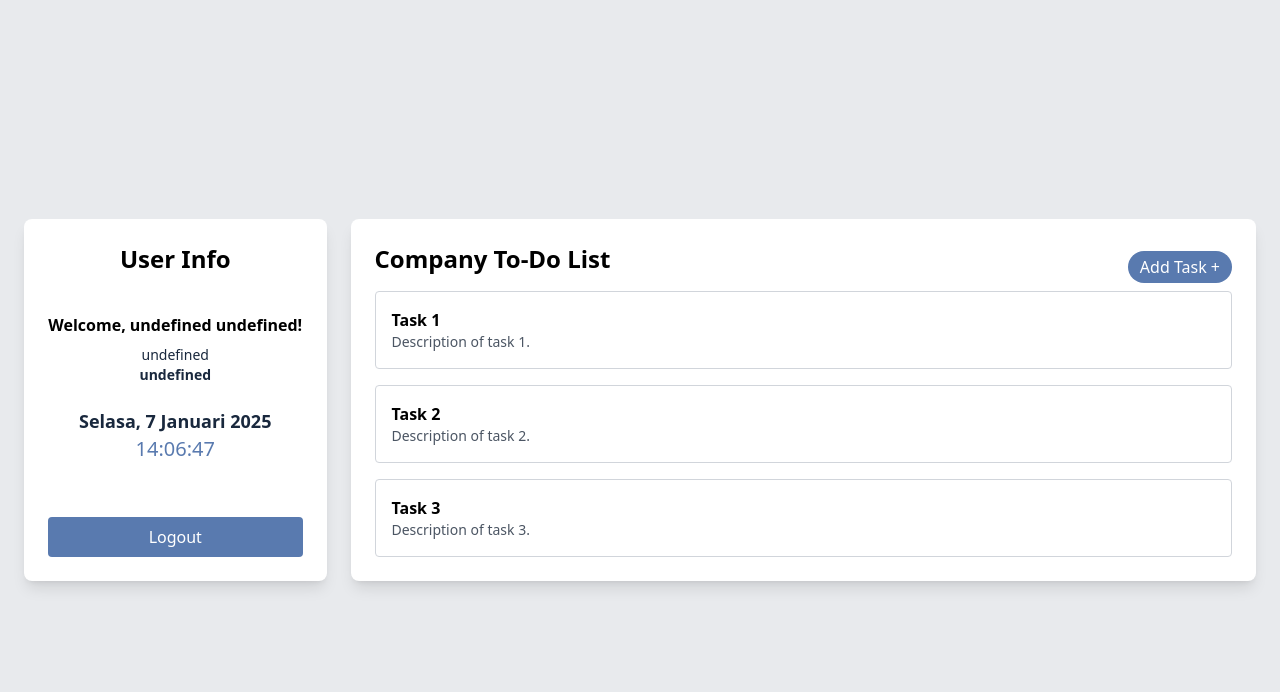
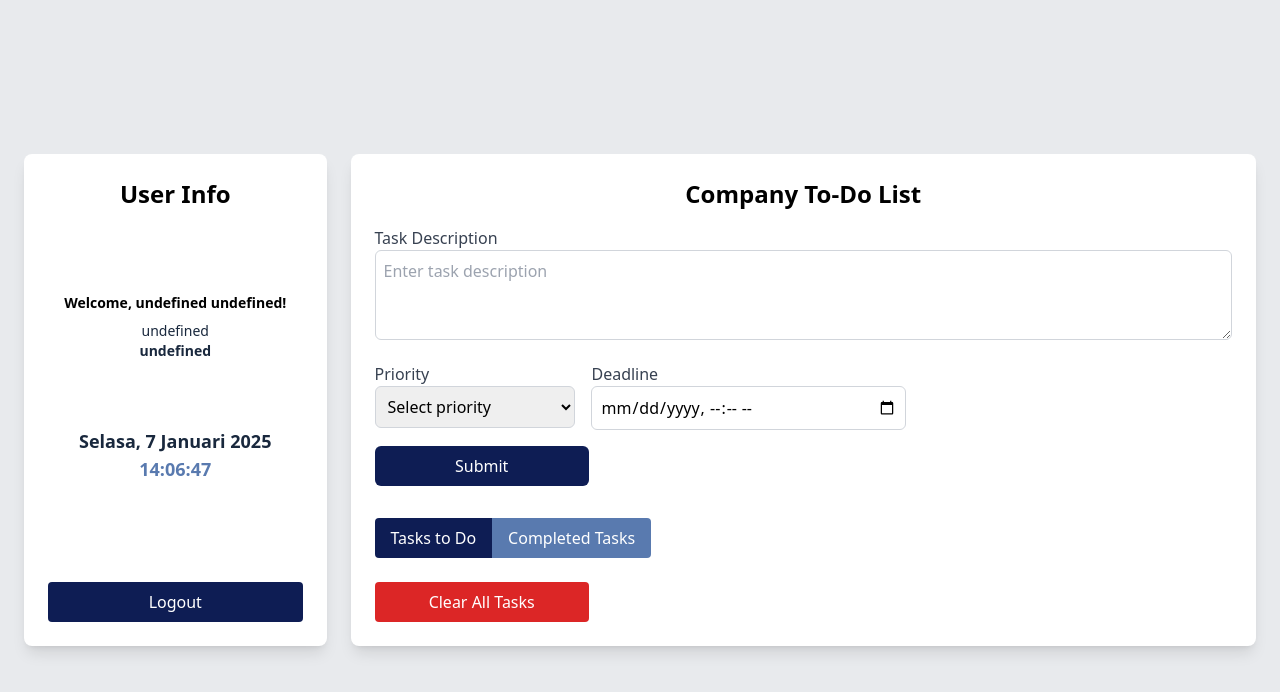
Before and after one commit to mnhentihu/todo-list, a plain HTML site: page pages/dashboard.html in a window 1280 px wide. Drawn offline with nearby package versions, Linux system fonts and the light colour scheme; sample sign-in values are in the browser's storage.

Commit message:
feat:setup project

```diff
--- a/pages/dashboard.html
+++ b/pages/dashboard.html
@@ -12,6 +12,7 @@
     />
     <script src="https://cdn.tailwindcss.com"></script>
     <script src="../script/dashboard.js" defer></script>
+    <script src="../script/tasks.js" defer></script>
     <script>
       tailwind.config = {
         theme: {
@@ -32,59 +33,132 @@
       };
     </script>
   </head>
-  <body class="bg-quinary min-h-screen flex items-center justify-center">
-    <div class="w-full max-w-screen-xl px-6">
-      <div class="flex gap-6">
-        <!-- Div 1: Card User -->
+  <body class="bg-quinary h-screen flex items-center justify-center">
+    <div class="w-full p-6">
+      <div class="flex flex-col sm:flex-row gap-6">
         <div
-          class="w-1/4 bg-white p-6 rounded-lg shadow-lg flex flex-col justify-between max-h-96"
+          class="w-full sm:w-1/4 bg-white p-6 rounded-lg shadow-lg flex flex-col justify-between"
         >
-          <h2 class="text-2xl font-bold mb-4 text-center">User Info</h2>
+          <h2
+            class="text-base font-semibold sm:text-2xl sm:font-bold mb-4 text-center"
+          >
+            User Info
+          </h2>
           <div class="text-center">
-            <p id="welcome-message" class="text-normal font-semibold mb-2">
+            <p
+              id="welcome-message"
+              class="text-sm font-light sm:text-normal sm:font-semibold mb-2"
+            >
               Welcome!
             </p>
-            <p id="user-info" class="text-sm text-textColor"></p>
+            <p id="user-info" class="text-xs sm:text-sm text-textColor"></p>
           </div>
-          <div id="time-section" class="text-center mb-4">
+          <div id="time-section" class="text-center sm:mb-4">
             <h2
-              class="text-lg text-textColor font-semibold"
+              class="text-sm font-light sm:text-lg sm:font-semibold text-textColor"
               id="date-and-day"
             ></h2>
-            <p class="text-secondary text-xl font-medium" id="current-time"></p>
+            <p
+              class="text-secondary text-sm font-light sm:text-lg sm:font-semibold"
+              id="current-time"
+            ></p>
           </div>
           <button
-            class="mt-4 bg-secondary text-white px-4 py-2 rounded hover:bg-primary transition"
+            class="mt-4 bg-primary text-white px-4 py-2 rounded hover:bg-secondary transition"
             onclick="logout()"
           >
             Logout
           </button>
         </div>
+        <div class="w-full sm:w-3/4 bg-white p-6 rounded-lg shadow-lg">
+          <div class="flex flex-col justify-between items-center">
+            <h2 class="text-lg sm:text-2xl font-bold mb-4">
+              Company To-Do List
+            </h2>
+            <div class="mb-8 w-full">
+              <form id="todo-form" class="space-y-4">
+                <div>
+                  <label
+                    for="task"
+                    class="block text-gray-700 font-medium text-sm sm:text-base"
+                    >Task Description</label
+                  >
+                  <textarea
+                    id="task"
+                    rows="3"
+                    class="w-full p-2 border border-gray-300 rounded-md text-sm sm:text-base"
+                    placeholder="Enter task description"
+                  ></textarea>
+                </div>
+                <div
+                  class="w-full flex flex-col sm:flex-row justify-start items-start gap-4"
+                >
+                  <div>
+                    <label
+                      for="priority"
+                      class="text-gray-700 font-medium text-sm sm:text-base"
+                      >Priority</label
+                    >
+                    <select
+                      id="priority"
+                      class="w-full p-2 border border-gray-300 rounded-md text-sm sm:text-base"
+                    >
+                      <option value="" disabled selected>
+                        Select priority
+                      </option>
+                      <option value="High">High</option>
+                      <option value="Medium">Medium</option>
+                      <option value="Low">Low</option>
+                    </select>
+                  </div>
+                  <div>
+                    <label for="deadline" class="text-gray-700 font-medium"
+                      >Deadline</label
+                    >
+                    <input
+                      type="datetime-local"
+                      id="deadline"
+                      class="w-full p-2 border border-gray-300 rounded-md text-sm sm:text-base"
+                    />
+                  </div>
+                </div>
 
-        <!-- Div 2: To-Do List -->
-        <div class="w-3/4 bg-white p-6 rounded-lg shadow-lg">
-          <div class="flex justify-between items-center">
-            <h2 class="text-2xl font-bold mb-4">Company To-Do List</h2>
+                <button
+                  type="submit"
+                  class="w-1/4 bg-primary hover:bg-secondary text-white py-2 rounded-md text-sm sm:text-base"
+                >
+                  Submit
+                </button>
+              </form>
+            </div>
+          </div>
+          <div>
+            <nav class="flex mb-4">
+              <button
+                id="tab-todo"
+                class="px-4 py-2 rounded-l text-white bg-primary"
+                onclick="switchTab('todo')"
+              >
+                Tasks to Do
+              </button>
+              <button
+                id="tab-completed"
+                class="px-4 py-2 rounded-r text-white bg-secondary hover:bg-primary"
+                onclick="switchTab('completed')"
+              >
+                Completed Tasks
+              </button>
+            </nav>
+
+            <div id="tasks-container" class="space-y-4"></div>
+          </div>
+          <div class="flex justify-between mt-6">
             <button
-              class="rounded-full w-fit px-3 py-1 bg-secondary hover:bg-primary text-white"
+              onclick="clearAllTasks()"
+              class="w-fit sm:w-1/4 text-sm sm:text-base bg-red-600 text-white px-4 py-2 rounded hover:bg-red-700 transition"
             >
-              <a href="/pages/create-task.html">Add Task +</a>
+              Clear All Tasks
             </button>
-          </div>
-          <div class="space-y-4">
-            <!-- Example To-Do List Items -->
-            <div class="p-4 border border-gray-300 rounded">
-              <p class="font-semibold">Task 1</p>
-              <p class="text-sm text-gray-600">Description of task 1.</p>
-            </div>
-            <div class="p-4 border border-gray-300 rounded">
-              <p class="font-semibold">Task 2</p>
-              <p class="text-sm text-gray-600">Description of task 2.</p>
-            </div>
-            <div class="p-4 border border-gray-300 rounded">
-              <p class="font-semibold">Task 3</p>
-              <p class="text-sm text-gray-600">Description of task 3.</p>
-            </div>
           </div>
         </div>
       </div>
```
